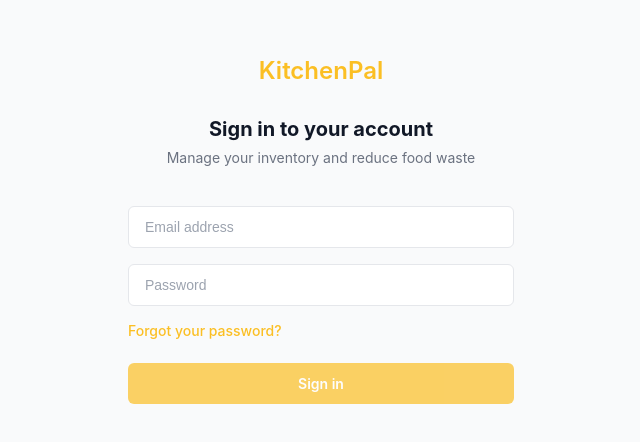
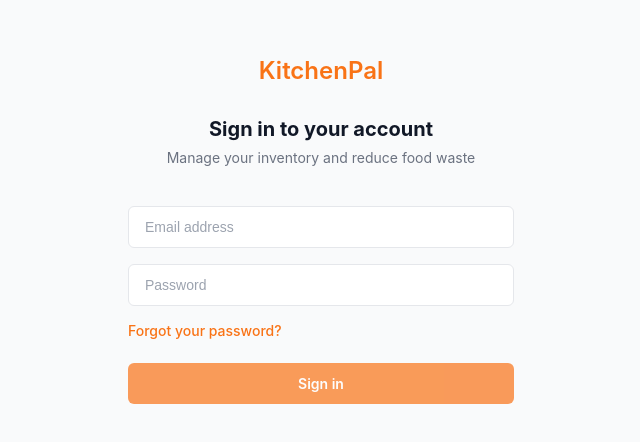
Before and after one commit to senuriperera/KitchenPal, an Angular app in the folder KitchenPal-admin/: page /login in a window 1280 px wide. Shown: the part 170-612 px from the top of the page, without its empty margins (319-959 px from the left). Built offline with nearby package versions, Linux system fonts and the light colour scheme.

Commit message:
minor login ui changes

```diff
--- a/KitchenPal-admin/src/app/features/auth/login/login.scss
+++ b/KitchenPal-admin/src/app/features/auth/login/login.scss
@@ -31,7 +31,7 @@
     h1 {
         font-size: 1.5rem;
         font-weight: 600;
-        color: #fbbf24;
+        color: #f97316;
         /* Amber/Yellow color */
         margin: 0;
     }
@@ -105,7 +105,7 @@ form {
 
     a {
         font-size: 0.875rem;
-        color: #fbbf24;
+        color: #f97316;
         text-decoration: none;
         font-weight: 500;
 
@@ -129,7 +129,7 @@ form {
 button[type="submit"] {
     width: 100%;
     padding: 0.75rem;
-    background-color: #fbbf24;
+    background-color: #f97316;
     color: #ffffff;
     font-weight: 600;
     font-size: 0.875rem;
@@ -139,7 +139,7 @@ button[type="submit"] {
     transition: background-color 0.15s ease-in-out;
 
     &:hover {
-        background-color: #f59e0b;
+        background-color: #ea580c;
         /* Darker amber */
     }
 
```
